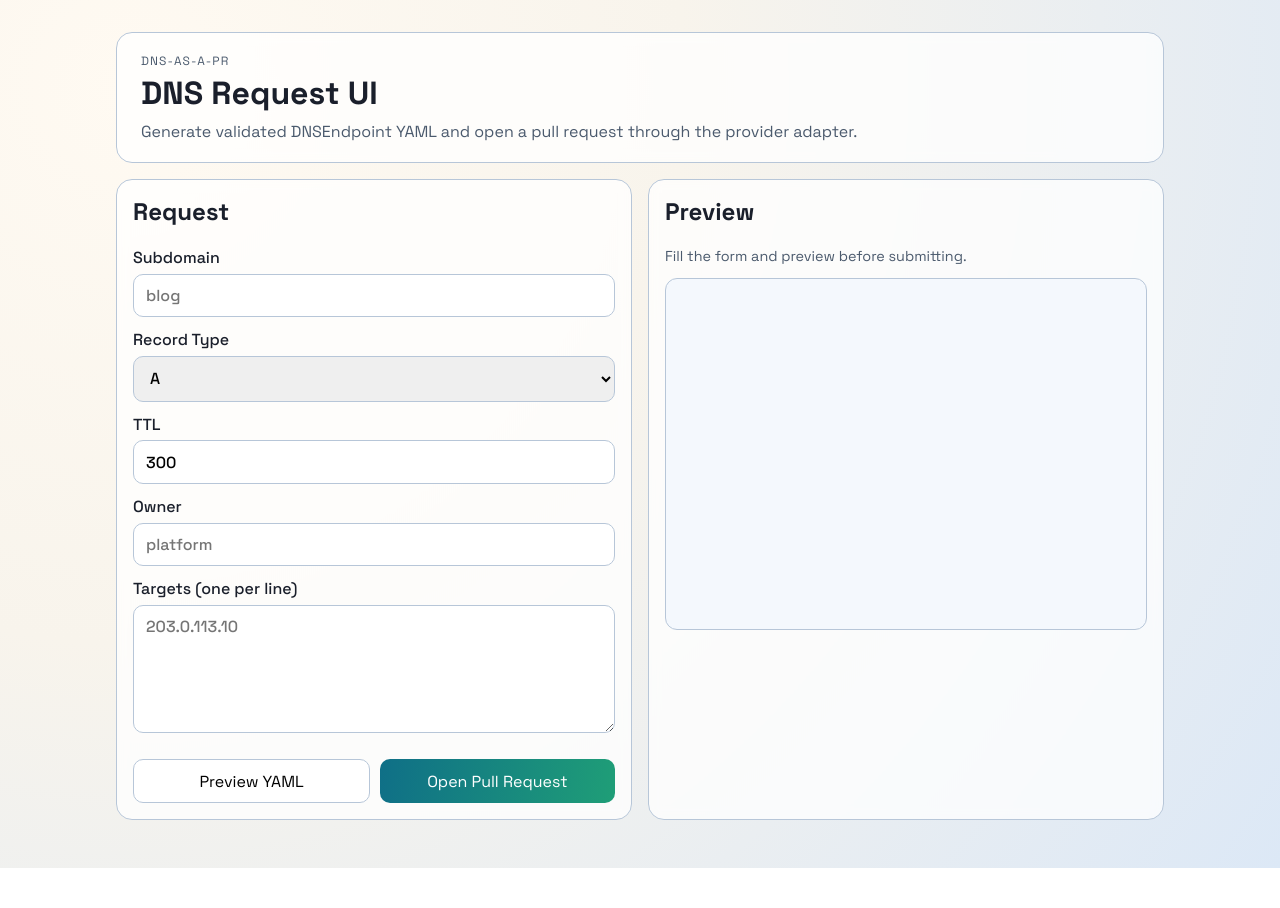
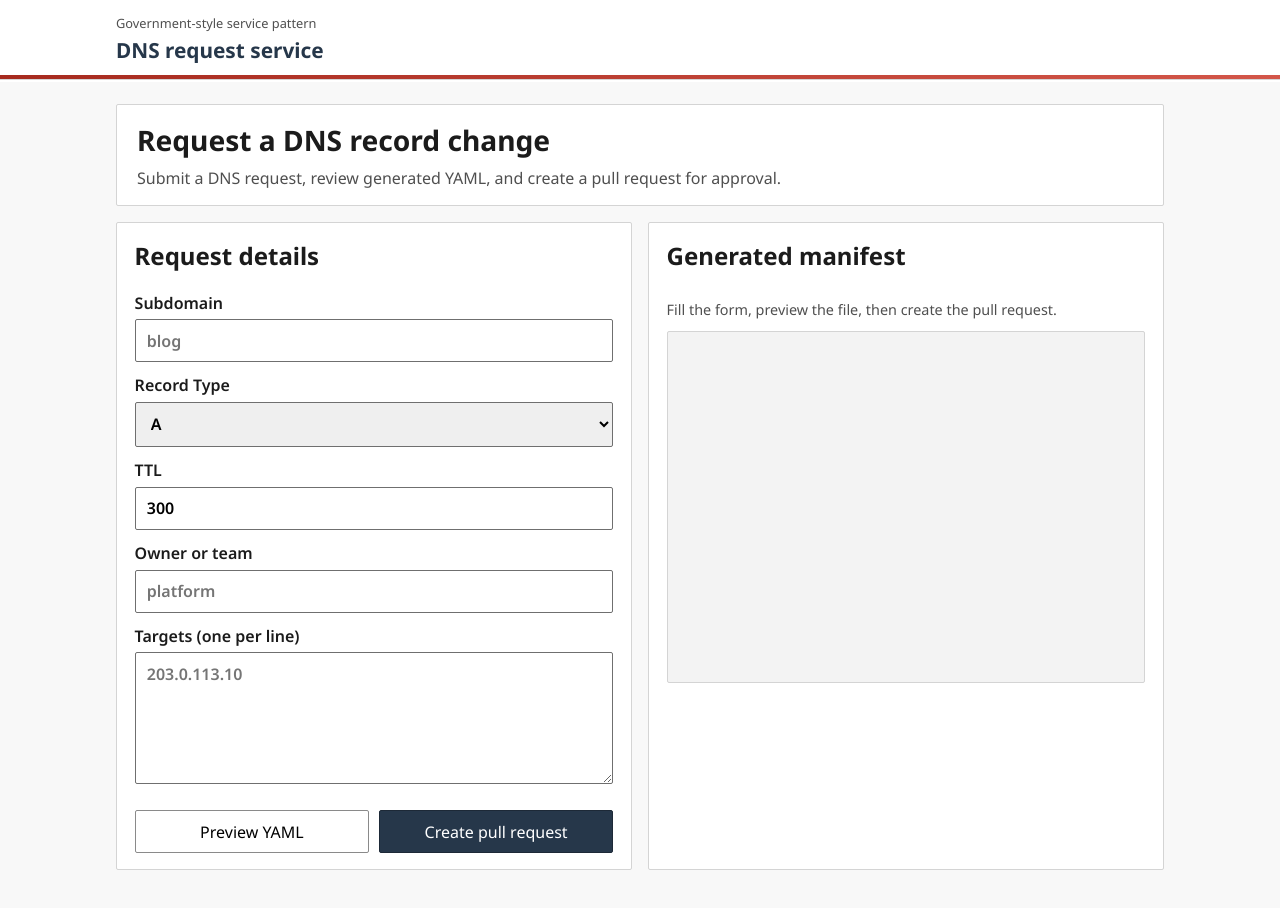
Before and after one commit to simardeep1792/dns-as-a-pr, a website: page ui/public/index.html in a window 1280 px wide. Before the commit the page ends 868 px from the top, so only its background shows below. Drawn offline with Linux system fonts and the light colour scheme.

Commit message:
feat: align DNS UI with GC service design language

```diff
--- a/ui/public/index.html
+++ b/ui/public/index.html
@@ -3,23 +3,30 @@
   <head>
     <meta charset="utf-8" />
     <meta name="viewport" content="width=device-width, initial-scale=1" />
-    <title>DNS Request UI</title>
+    <title>DNS Request Service</title>
     <link rel="preconnect" href="https://fonts.googleapis.com" />
     <link rel="preconnect" href="https://fonts.gstatic.com" crossorigin />
-    <link href="https://fonts.googleapis.com/css2?family=Space+Grotesk:wght@400;500;700&family=IBM+Plex+Mono:wght@400;500&display=swap" rel="stylesheet" />
+    <link href="https://fonts.googleapis.com/css2?family=Noto+Sans:wght@400;600;700&family=Roboto+Mono:wght@400;500&display=swap" rel="stylesheet" />
     <link rel="stylesheet" href="/styles.css" />
   </head>
   <body>
-    <main class="shell">
-      <section class="header-card">
-        <p class="eyebrow">dns-as-a-pr</p>
-        <h1>DNS Request UI</h1>
-        <p>Generate validated DNSEndpoint YAML and open a pull request through the provider adapter.</p>
+    <a class="skip-link" href="#main-content">Skip to main content</a>
+    <header class="gc-header">
+      <div class="gc-header-inner">
+        <p class="signature">Government-style service pattern</p>
+        <p class="service-name">DNS request service</p>
+      </div>
+      <div class="accent-bar"></div>
+    </header>
+    <main id="main-content" class="shell">
+      <section class="intro-card">
+        <h1>Request a DNS record change</h1>
+        <p>Submit a DNS request, review generated YAML, and create a pull request for approval.</p>
       </section>
 
       <section class="panel-grid">
         <form id="request-form" class="panel">
-          <h2>Request</h2>
+          <h2>Request details</h2>
 
           <label>Subdomain<input name="subdomain" required placeholder="blog" /></label>
 
@@ -34,20 +41,20 @@
           </label>
 
           <label>TTL<input name="recordTTL" type="number" min="1" value="300" required /></label>
-          <label>Owner<input name="owner" required placeholder="platform" /></label>
+          <label>Owner or team<input name="owner" required placeholder="platform" /></label>
           <label>Targets (one per line)
             <textarea name="targets" rows="5" required placeholder="203.0.113.10"></textarea>
           </label>
 
           <div class="actions">
             <button type="button" id="preview-btn">Preview YAML</button>
-            <button type="submit" id="submit-btn">Open Pull Request</button>
+            <button type="submit" id="submit-btn">Create pull request</button>
           </div>
         </form>
 
         <section class="panel output-panel">
-          <h2>Preview</h2>
-          <p id="meta" class="meta">Fill the form and preview before submitting.</p>
+          <h2>Generated manifest</h2>
+          <p id="meta" class="meta">Fill the form, preview the file, then create the pull request.</p>
           <pre id="yaml-preview"></pre>
           <p id="result" class="result"></p>
         </section>
--- a/ui/public/styles.css
+++ b/ui/public/styles.css
@@ -1,12 +1,11 @@
 :root {
-  --bg-a: #f8f4ec;
-  --bg-b: #dce8f6;
-  --ink: #1a1f2b;
-  --muted: #4b5a6d;
-  --line: #b7c6d8;
-  --card: rgba(255, 255, 255, 0.75);
-  --brand: #0f6f87;
-  --brand-2: #1f9e77;
+  --gc-blue: #26374a;
+  --gc-red: #a62a1e;
+  --gc-ink: #1b1b1b;
+  --gc-muted: #4f4f4f;
+  --gc-border: #d4d4d4;
+  --gc-panel: #ffffff;
+  --gc-bg: #f8f8f8;
 }
 
 * {
@@ -15,46 +14,80 @@
 
 body {
   margin: 0;
-  font-family: "Space Grotesk", sans-serif;
-  color: var(--ink);
-  background: radial-gradient(circle at 10% 10%, #fffaf2 0%, var(--bg-a) 40%, var(--bg-b) 100%);
+  font-family: "Noto Sans", sans-serif;
+  color: var(--gc-ink);
+  background: linear-gradient(180deg, #ffffff 0, #ffffff 82px, var(--gc-bg) 82px, var(--gc-bg) 100%);
+}
+
+.skip-link {
+  position: absolute;
+  left: -9999px;
+}
+
+.skip-link:focus {
+  left: 1rem;
+  top: 1rem;
+  z-index: 999;
+  background: #fff;
+  border: 2px solid var(--gc-blue);
+  padding: 0.45rem 0.75rem;
+}
+
+.gc-header {
+  background: #fff;
+  border-bottom: 1px solid var(--gc-border);
+}
+
+.gc-header-inner {
+  max-width: 1080px;
+  margin: 0 auto;
+  padding: 0.9rem 1rem 0.65rem;
+}
+
+.signature {
+  margin: 0;
+  font-size: 0.8rem;
+  color: var(--gc-muted);
+}
+
+.service-name {
+  margin: 0.25rem 0 0;
+  color: var(--gc-blue);
+  font-size: 1.3rem;
+  font-weight: 700;
+}
+
+.accent-bar {
+  height: 4px;
+  background: linear-gradient(90deg, var(--gc-red), #d35649);
 }
 
 .shell {
   max-width: 1080px;
   margin: 0 auto;
-  padding: 2rem 1rem 3rem;
+  padding: 1.5rem 1rem 2.75rem;
 }
 
-.header-card,
+.intro-card,
 .panel {
-  background: var(--card);
-  border: 1px solid var(--line);
-  border-radius: 16px;
-  backdrop-filter: blur(6px);
+  background: var(--gc-panel);
+  border: 1px solid var(--gc-border);
+  border-radius: 2px;
 }
 
-.header-card {
-  padding: 1.25rem 1.5rem;
+.intro-card {
+  padding: 1rem 1.25rem;
   margin-bottom: 1rem;
 }
 
-.eyebrow {
+h1 {
   margin: 0;
-  color: var(--muted);
-  letter-spacing: 0.09em;
-  text-transform: uppercase;
-  font-size: 0.75rem;
-}
-
-h1 {
-  margin: 0.25rem 0 0.5rem;
-  font-size: clamp(1.6rem, 2.5vw, 2.4rem);
+  font-size: clamp(1.45rem, 2.2vw, 2rem);
 }
 
 p {
-  margin: 0;
-  color: var(--muted);
+  margin: 0.5rem 0 0;
+  color: var(--gc-muted);
 }
 
 .panel-grid {
@@ -64,7 +97,7 @@
 }
 
 .panel {
-  padding: 1rem;
+  padding: 1rem 1.1rem;
 }
 
 h2 {
@@ -74,7 +107,7 @@
 label {
   display: block;
   margin-bottom: 0.75rem;
-  font-weight: 500;
+  font-weight: 600;
 }
 
 input,
@@ -83,10 +116,24 @@
 button {
   width: 100%;
   margin-top: 0.35rem;
-  border-radius: 10px;
-  border: 1px solid var(--line);
-  padding: 0.65rem 0.75rem;
+  border-radius: 2px;
+  border: 1px solid #8a8a8a;
+  padding: 0.6rem 0.7rem;
   font: inherit;
+}
+
+input,
+select,
+textarea {
+  border: 1px solid #6f6f6f;
+}
+
+input:focus,
+select:focus,
+textarea:focus,
+button:focus {
+  outline: 3px solid #ffbf47;
+  outline-offset: 0;
 }
 
 textarea {
@@ -110,8 +157,8 @@
 }
 
 #submit-btn {
-  background: linear-gradient(100deg, var(--brand), var(--brand-2));
-  border: 0;
+  background: var(--gc-blue);
+  border-color: #1d2937;
   color: #fff;
 }
 
@@ -130,12 +177,12 @@
   margin: 0;
   white-space: pre-wrap;
   overflow-wrap: anywhere;
-  font-family: "IBM Plex Mono", monospace;
+  font-family: "Roboto Mono", monospace;
   font-size: 0.83rem;
   line-height: 1.5;
-  border-radius: 12px;
-  border: 1px solid var(--line);
-  background: #f4f8fd;
+  border-radius: 2px;
+  border: 1px solid var(--gc-border);
+  background: #f3f3f3;
   min-height: 22rem;
   padding: 0.8rem;
 }
```
Also changed, not shown: README.md.
